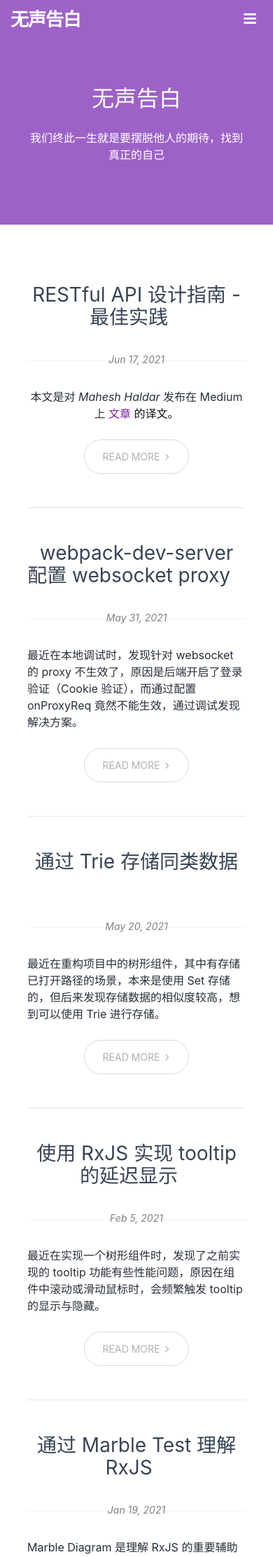
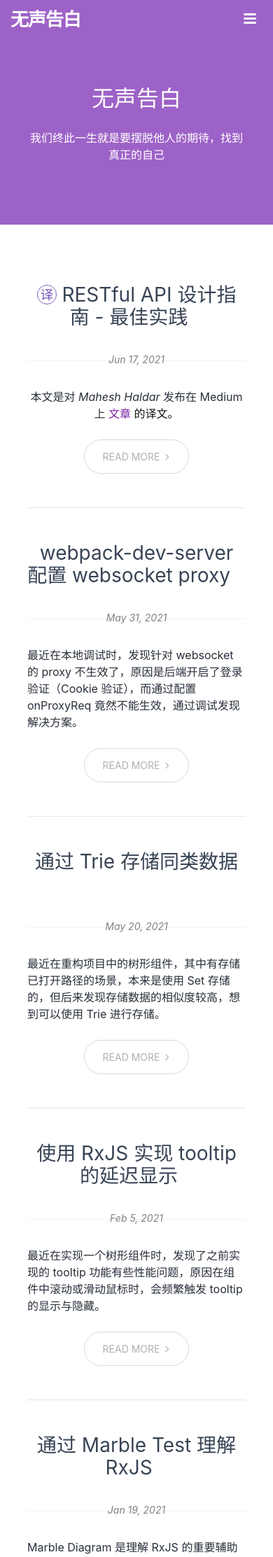
Before and after one commit to liuwenzhuang/liuwenzhuang.github.io, a Jekyll site: the page built from index.html, in a window 390 px wide. Shown: the top 2225 px of the page at 70% size. Built offline with Jekyll 4.4.1, drawn with Linux system fonts in a browser that asks for light colours; the list of posts is cut into pages by our own code.

Commit message:
chore: add translate icon for blogs & adjust line-height in mobile

```diff
--- /dev/null
+++ b/_includes/icon-translate.html
@@ -0,0 +1,16 @@
+<i class="svg-icon {{ include.className }}">
+  <svg
+    viewBox="0 0 60 60"
+    aria-hidden="true"
+    focusable="false"
+    aria-label="translate-icon"
+  >
+    <g fill="#fff" stroke="currentColor" stroke-width="2">
+      <circle cx="30" cy="30" r="30" stroke="none" />
+      <circle cx="30" cy="30" r="29" fill="none" />
+    </g>
+    <text transform="translate(30 45)" fill="currentColor" font-size="40">
+      <tspan x="-20" y="0">译</tspan>
+    </text>
+  </svg>
+</i>
--- a/_sass/_page.scss
+++ b/_sass/_page.scss
@@ -101,6 +101,11 @@
     line-height: 32px;
   }
 
+  .nav-icon-translate {
+    color: $purple;
+    font-size: inherit;
+  }
+
   .post-title-link {
     color: #384455;
     transition: color 0.3s;
--- a/_sass/_post.scss
+++ b/_sass/_post.scss
@@ -105,12 +105,6 @@
 
   p {
     line-height: 30px;
-    @include media-query-max($on-laptop) {
-      line-height: 30px;
-    }
-    @include media-query-max($on-palm) {
-      line-height: 24px;
-    }
     img {
       margin: 16px 0;
       & + em {
@@ -125,6 +119,7 @@
 
   .highlighter-rouge {
     margin-bottom: 16px;
+    word-break: break-all;
   }
 
   pre {
--- a/index.html
+++ b/index.html
@@ -10,12 +10,14 @@ layout: home
       <section class="post-item">
         <header class="post-item-header">
           <h1 class="post-item-title">
+            {% if post.translate %}
+            <a href="{{ post.translate }}" target="_blank">{% include icon-translate.html className="nav-icon-translate" %}</a>
+            {% endif %}
+
             <a
               class="post-title-link"
               href="{{ post.url | prepend: site.baseurl }}"
-              >{{ post.title | escape }}</a
-            >
-            {% include icon-arrow-right.html className="nav-icon-right" %}
+              >{{ post.title | escape }} {% include icon-arrow-right.html className="nav-icon-right" %}</a>
           </h1>
           <span class="post-meta">
             {{ post.date | date: "%b %-d, %Y" }}
```
Also changed, not shown: _posts/2021-06-17-resetful-api-best-practices.md (+1 -0 lines).
